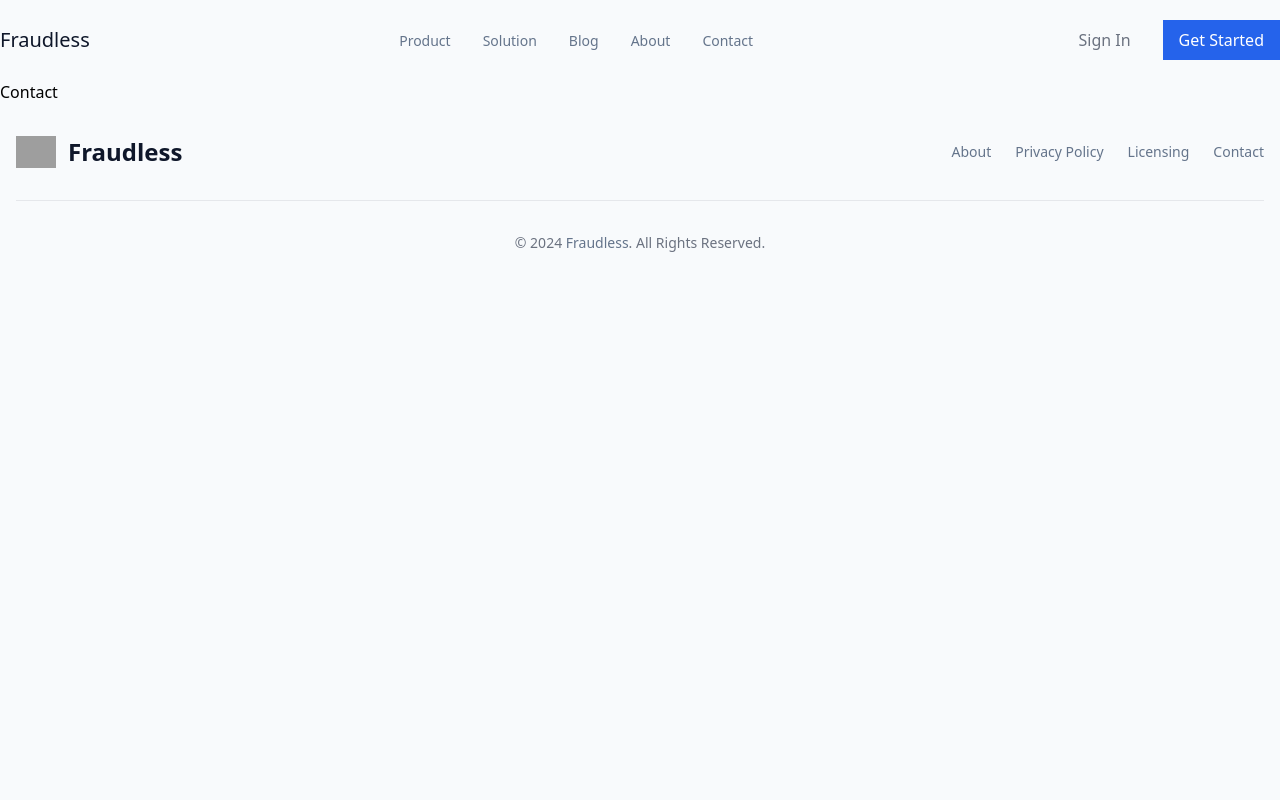
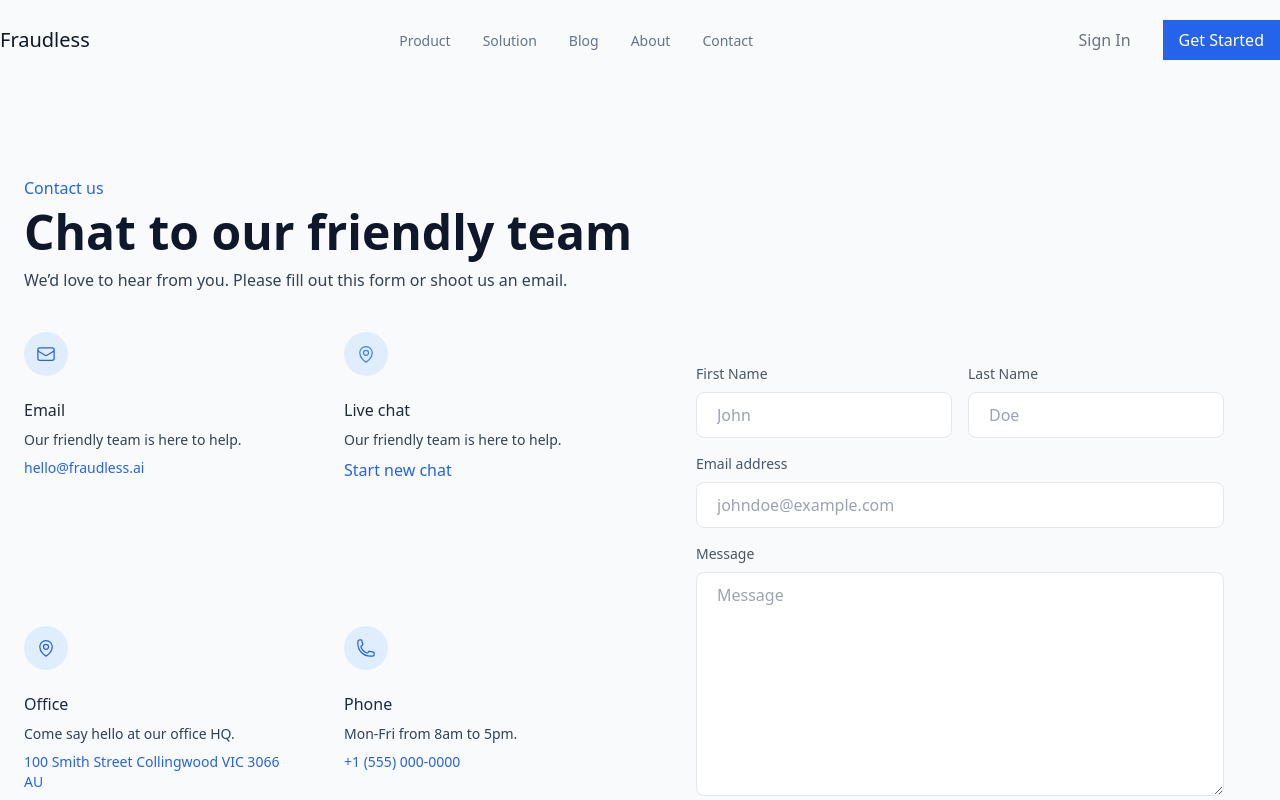
Before and after one commit to maci-kb24/fraudless-nextjs, a Next.js app: page /contact in a window 1280 px wide. Shown: the top 800 px of the page. Built offline with nearby package versions, Linux system fonts and the light colour scheme; grey boxes are pictures that could not be loaded.

Commit message:
create the contact form component

```diff
--- a/app/components/BlogCard.jsx
+++ b/app/components/BlogCard.jsx
@@ -1,10 +1,12 @@
+import Image from "next/image";
+
 const BlogCard = ({ image, date, CardTitle, CardDescription }) => {
     return (
       <>
         <div className="w-full px-4 md:w-1/2 lg:w-1/3">
           <div className="mb-10 w-full">
             <div className="mb-8 overflow-hidden rounded">
-              <img src={image} alt="" className="w-full" />
+              <Image src={image} alt={image} width={80} height={80} unoptimized className="w-full" />
             </div>
             <div>
               {date && (
--- a/app/contact/page.jsx
+++ b/app/contact/page.jsx
@@ -1,8 +1,193 @@
 
-const page = () => {
+const Contact = () => {
   return (
-    <div>Contact</div>
+    <section className="contact">
+  <div className="container px-6 py-24 mx-auto">
+    <div>
+      <p className="text-blue-600">Contact us</p>
+      <h1 className="mt-2 font-semibold">
+        Chat to our friendly team
+      </h1>
+      <p className="mt-3">
+        We’d love to hear from you. Please fill out this form or shoot us an
+        email.
+      </p>
+    </div>
+    <div className="grid grid-cols-1 gap-12 mt-10 lg:grid-cols-2">
+      <div className="grid grid-cols-1 gap-12 md:grid-cols-2">
+        <div>
+          <span className="inline-block p-3 text-blue-600 rounded-full bg-blue-100/80 ">
+            <svg
+              xmlns="http://www.w3.org/2000/svg"
+              fill="none"
+              viewBox="0 0 24 24"
+              strokeWidth="1.5"
+              stroke="currentColor"
+              className="w-5 h-5"
+            >
+              <path
+                strokeLinecap="round"
+                strokeLinejoin="round"
+                d="M21.75 6.75v10.5a2.25 2.25 0 01-2.25 2.25h-15a2.25 2.25 0 01-2.25-2.25V6.75m19.5 0A2.25 2.25 0 0019.5 4.5h-15a2.25 2.25 0 00-2.25 2.25m19.5 0v.243a2.25 2.25 0 01-1.07 1.916l-7.5 4.615a2.25 2.25 0 01-2.36 0L3.32 8.91a2.25 2.25 0 01-1.07-1.916V6.75"
+              />
+            </svg>
+          </span>
+          <h2 className="mt-4 text-base font-medium">
+            Email
+          </h2>
+          <p className="mt-2 text-sm">
+            Our friendly team is here to help.
+          </p>
+          <p className="mt-2 text-sm text-blue-600">
+            hello@fraudless.ai
+          </p>
+        </div>
+        <div>
+          <span className="inline-block p-3 text-blue-500 rounded-full bg-blue-100/80">
+            <svg
+              xmlns="http://www.w3.org/2000/svg"
+              fill="none"
+              viewBox="0 0 24 24"
+              strokeWidth="1.5"
+              stroke="currentColor"
+              className="w-5 h-5"
+            >
+              <path
+                strokeLinecap="round"
+                strokeLinejoin="round"
+                d="M15 10.5a3 3 0 11-6 0 3 3 0 016 0z"
+              />
+              <path
+                strokeLinecap="round"
+                strokeLinejoin="round"
+                d="M19.5 10.5c0 7.142-7.5 11.25-7.5 11.25S4.5 17.642 4.5 10.5a7.5 7.5 0 1115 0z"
+              />
+            </svg>
+          </span>
+          <h2 className="mt-4 text-base font-medium text-gray-800">
+            Live chat
+          </h2>
+          <p className="mt-2 text-sm">
+            Our friendly team is here to help.
+          </p>
+          <p className="mt-2 text-blue-600">
+            Start new chat
+          </p>
+        </div>
+        <div>
+          <span className="inline-block p-3 text-blue-600 rounded-full bg-blue-100/80 ">
+            <svg
+              xmlns="http://www.w3.org/2000/svg"
+              fill="none"
+              viewBox="0 0 24 24"
+              strokeWidth="1.5"
+              stroke="currentColor"
+              className="w-5 h-5"
+            >
+              <path
+                strokeLinecap="round"
+                strokeLinejoin="round"
+                d="M15 10.5a3 3 0 11-6 0 3 3 0 016 0z"
+              />
+              <path
+                strokeLinecap="round"
+                strokeLinejoin="round"
+                d="M19.5 10.5c0 7.142-7.5 11.25-7.5 11.25S4.5 17.642 4.5 10.5a7.5 7.5 0 1115 0z"
+              />
+            </svg>
+          </span>
+          <h2 className="mt-4 text-base font-medium">
+            Office
+          </h2>
+          <p className="mt-2 text-sm">
+            Come say hello at our office HQ.
+          </p>
+          <p className="mt-2 text-sm text-blue-600">
+            100 Smith Street Collingwood VIC 3066 AU
+          </p>
+        </div>
+        <div>
+          <span className="inline-block p-3 text-blue-600 rounded-full bg-blue-100/80">
+            <svg
+              xmlns="http://www.w3.org/2000/svg"
+              fill="none"
+              viewBox="0 0 24 24"
+              strokeWidth="1.5"
+              stroke="currentColor"
+              className="w-5 h-5"
+            >
+              <path
+                strokeLinecap="round"
+                strokeLinejoin="round"
+                d="M2.25 6.75c0 8.284 6.716 15 15 15h2.25a2.25 2.25 0 002.25-2.25v-1.372c0-.516-.351-.966-.852-1.091l-4.423-1.106c-.44-.11-.902.055-1.173.417l-.97 1.293c-.282.376-.769.542-1.21.38a12.035 12.035 0 01-7.143-7.143c-.162-.441.004-.928.38-1.21l1.293-.97c.363-.271.527-.734.417-1.173L6.963 3.102a1.125 1.125 0 00-1.091-.852H4.5A2.25 2.25 0 002.25 4.5v2.25z"
+              />
+            </svg>
+          </span>
+          <h2 className="mt-4 text-base font-medium">
+            Phone
+          </h2>
+          <p className="mt-2 text-sm">
+            Mon-Fri from 8am to 5pm.
+          </p>
+          <p className="mt-2 text-sm text-blue-600 ">
+            +1 (555) 000-0000
+          </p>
+        </div>
+      </div>
+      <div className="p-4 py-6 rounded-lg bg-gray-50 md:p-8">
+        <form>
+          <div className="-mx-2 md:items-center md:flex">
+            <div className="flex-1 px-2">
+              <label className="block mb-2 text-sm text-gray-600">
+                First Name
+              </label>
+              <input
+                type="text"
+                placeholder="John "
+                className="block w-full px-5 py-2.5 mt-2 text-gray-700 placeholder-gray-400 bg-white border border-gray-200 rounded-lg  focus:border-blue-400 dark:focus:border-blue-400 focus:ring-blue-400 focus:outline-none focus:ring focus:ring-opacity-40"
+              />
+            </div>
+            <div className="flex-1 px-2 mt-4 md:mt-0">
+              <label className="block mb-2 text-sm text-gray-600 ">
+                Last Name
+              </label>
+              <input
+                type="text"
+                placeholder="Doe"
+                className="block w-full px-5 py-2.5 mt-2 text-gray-700 placeholder-gray-400 bg-white border border-gray-200 rounded-lg  dark:border-gray-700 focus:border-blue-400 dark:focus:border-blue-400 focus:ring-blue-400 focus:outline-none focus:ring focus:ring-opacity-40"
+              />
+            </div>
+          </div>
+          <div className="mt-4">
+            <label className="block mb-2 text-sm text-gray-600 ">
+              Email address
+            </label>
+            <input
+              type="email"
+              placeholder="johndoe@example.com"
+              className="block w-full px-5 py-2.5 mt-2 text-gray-700 placeholder-gray-400 bg-white border border-gray-200 rounded-lg dark:placeholder-gray-600  dark:text-gray-300 dark:border-gray-700 focus:border-blue-400 dark:focus:border-blue-400 focus:ring-blue-400 focus:outline-none focus:ring focus:ring-opacity-40"
+            />
+          </div>
+          <div className="w-full mt-4">
+            <label className="block mb-2 text-sm text-gray-600 dark:text-gray-200">
+              Message
+            </label>
+            <textarea
+              className="block w-full h-32 px-5 py-2.5 mt-2 text-gray-700 placeholder-gray-400 bg-white border border-gray-200 rounded-lg md:h-56 dark:placeholder-gray-600  dark:text-gray-300 dark:border-gray-700 focus:border-blue-400 dark:focus:border-blue-400 focus:ring-blue-400 focus:outline-none focus:ring focus:ring-opacity-40"
+              placeholder="Message"
+              defaultValue={""}
+            />
+          </div>
+          <button className="w-full px-6 py-3 mt-4 text-sm font-medium tracking-wide text-white capitalize transition-colors duration-300 transform bg-blue-500 rounded-lg hover:bg-blue-400 focus:outline-none focus:ring focus:ring-blue-300 focus:ring-opacity-50">
+            Send message
+          </button>
+        </form>
+      </div>
+    </div>
+  </div>
+</section>
+
   )
 }
 
-export default page
+export default Contact
```
